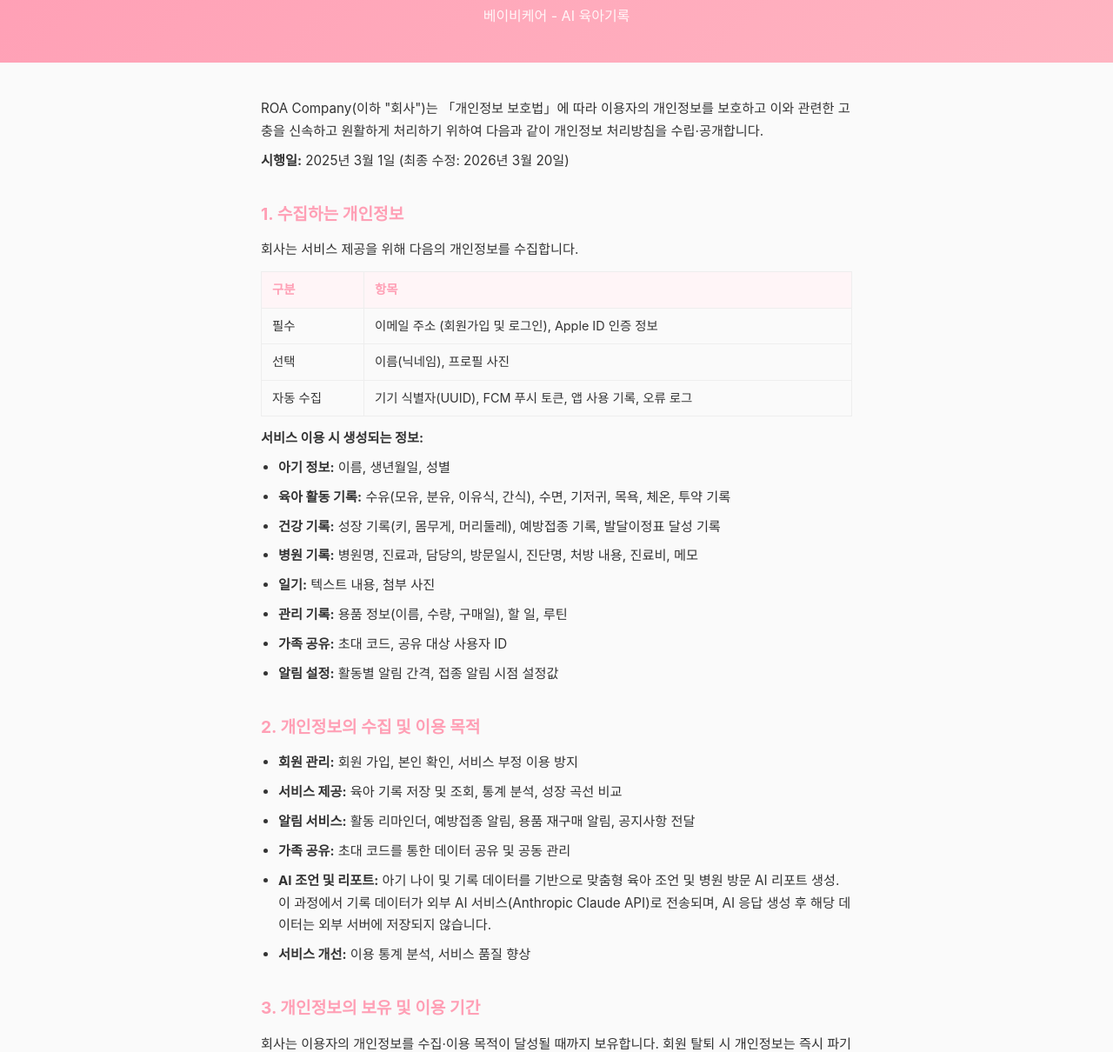
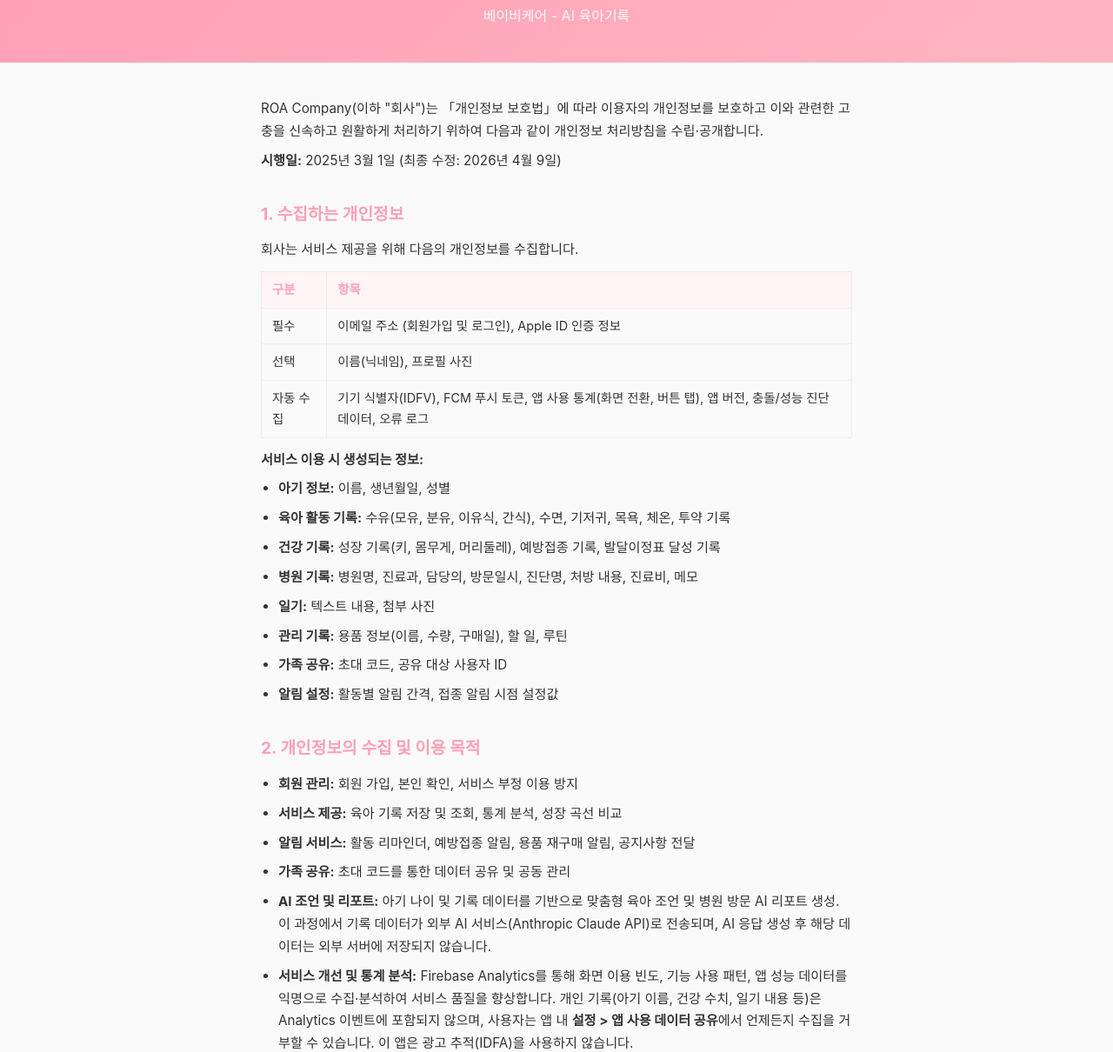
Before and after one commit to roacompany/allcare, a plain HTML site: page privacy.html in a window 1280 px wide. Shown: the part 92-1302 px from the top of the page at 87% size. Drawn offline with Linux system fonts and the light colour scheme.

Commit message:
docs(privacy): update privacy policy for Firebase Analytics
- Analytics 수집 항목 명시 (IDFV, 화면/버튼 이벤트, 진단 데이터)
- 옵트아웃 경로 안내 (설정 > 앱 사용 데이터 공유)
- 광고 추적(IDFA) 미사용 명시

Co-Authored-By: Claude Opus 4.6 (1M context) <noreply@anthropic.com>

```diff
--- a/privacy.html
+++ b/privacy.html
@@ -70,7 +70,7 @@
   <main id="main">
     <article>
       <p>ROA Company(이하 "회사")는 「개인정보 보호법」에 따라 이용자의 개인정보를 보호하고 이와 관련한 고충을 신속하고 원활하게 처리하기 위하여 다음과 같이 개인정보 처리방침을 수립·공개합니다.</p>
-      <p><strong>시행일:</strong> 2025년 3월 1일 (최종 수정: 2026년 3월 20일)</p>
+      <p><strong>시행일:</strong> 2025년 3월 1일 (최종 수정: 2026년 4월 9일)</p>
 
       <h2>1. 수집하는 개인정보</h2>
       <p>회사는 서비스 제공을 위해 다음의 개인정보를 수집합니다.</p>
@@ -78,7 +78,7 @@
         <tr><th>구분</th><th>항목</th></tr>
         <tr><td>필수</td><td>이메일 주소 (회원가입 및 로그인), Apple ID 인증 정보</td></tr>
         <tr><td>선택</td><td>이름(닉네임), 프로필 사진</td></tr>
-        <tr><td>자동 수집</td><td>기기 식별자(UUID), FCM 푸시 토큰, 앱 사용 기록, 오류 로그</td></tr>
+        <tr><td>자동 수집</td><td>기기 식별자(IDFV), FCM 푸시 토큰, 앱 사용 통계(화면 전환, 버튼 탭), 앱 버전, 충돌/성능 진단 데이터, 오류 로그</td></tr>
       </table>
 
       <p><strong>서비스 이용 시 생성되는 정보:</strong></p>
@@ -100,7 +100,7 @@
         <li><strong>알림 서비스:</strong> 활동 리마인더, 예방접종 알림, 용품 재구매 알림, 공지사항 전달</li>
         <li><strong>가족 공유:</strong> 초대 코드를 통한 데이터 공유 및 공동 관리</li>
         <li><strong>AI 조언 및 리포트:</strong> 아기 나이 및 기록 데이터를 기반으로 맞춤형 육아 조언 및 병원 방문 AI 리포트 생성. 이 과정에서 기록 데이터가 외부 AI 서비스(Anthropic Claude API)로 전송되며, AI 응답 생성 후 해당 데이터는 외부 서버에 저장되지 않습니다.</li>
-        <li><strong>서비스 개선:</strong> 이용 통계 분석, 서비스 품질 향상</li>
+        <li><strong>서비스 개선 및 통계 분석:</strong> Firebase Analytics를 통해 화면 이용 빈도, 기능 사용 패턴, 앱 성능 데이터를 익명으로 수집·분석하여 서비스 품질을 향상합니다. 개인 기록(아기 이름, 건강 수치, 일기 내용 등)은 Analytics 이벤트에 포함되지 않으며, 사용자는 앱 내 <strong>설정 &gt; 앱 사용 데이터 공유</strong>에서 언제든지 수집을 거부할 수 있습니다. 이 앱은 광고 추적(IDFA)을 사용하지 않습니다.</li>
       </ul>
 
       <h2>3. 개인정보의 보유 및 이용 기간</h2>
@@ -122,7 +122,7 @@
       <p>회사는 서비스 제공을 위해 다음과 같이 개인정보 처리를 위탁하고 있습니다.</p>
       <table>
         <tr><th>수탁업체</th><th>위탁 내용</th><th>소재지</th></tr>
-        <tr><td>Google Firebase</td><td>사용자 인증(Auth), 데이터 저장(Firestore), 파일 저장(Storage), 푸시 알림(FCM)</td><td>미국</td></tr>
+        <tr><td>Google Firebase</td><td>사용자 인증(Auth), 데이터 저장(Firestore), 파일 저장(Storage), 푸시 알림(FCM), 앱 사용 통계(Analytics)</td><td>미국</td></tr>
         <tr><td>Apple Inc.</td><td>Apple 로그인 서비스, 푸시 알림(APNs)</td><td>미국</td></tr>
         <tr><td>Anthropic PBC</td><td>AI 육아 조언 및 병원 방문 리포트 생성 (Claude API)</td><td>미국</td></tr>
       </table>
```
